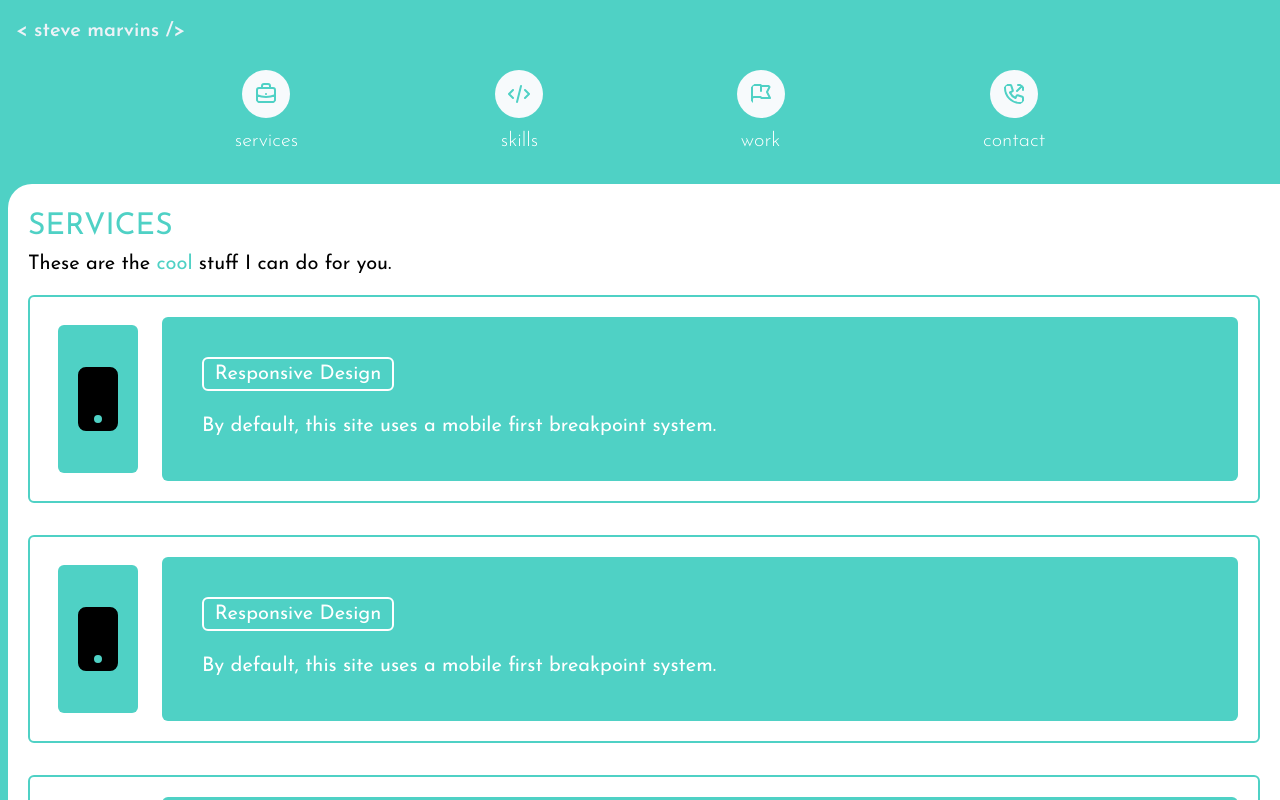
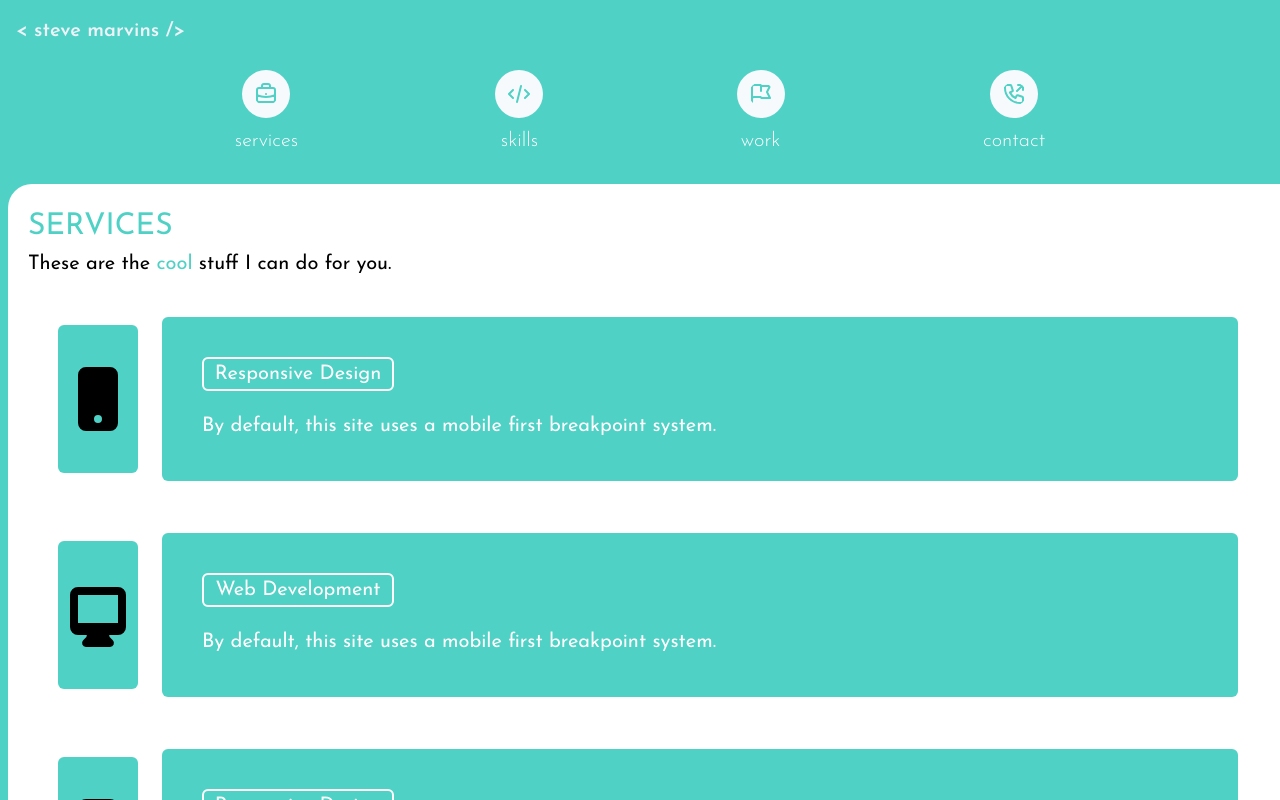
Before and after one commit to smarvins/Personal-Website, a React (Create React App) app: page /services in a window 1280 px wide. Built offline with nearby package versions, Linux system fonts and the light colour scheme.

Commit message:
card tests

```diff
--- a/src/components/Services.js
+++ b/src/components/Services.js
@@ -16,8 +16,8 @@ function Services() {
         <p className="text-3xl text-red-400 sm:text-green-400 md:text-blue-400 lg:text-pink-400 xl:text-teal-400">SERVICES</p>
         <p className="text-xl">These are the <span className="text-red-400 sm:text-green-400 md:text-blue-400 lg:text-pink-400 xl:text-teal-400">cool</span> stuff I can do for you.</p>
         {/* Card section */}
-        <div className="overflow-y-auto h-screen mt-4">
-          <div className="md:flex border-2 border-red-400 sm:border-green-400 md:border-blue-400 lg:border-pink-400 xl:border-teal-400 rounded-md rounded-md p-5 mb-8">
+        <div className="overflow-y-auto h-full mt-4">
+          <div className="md:flex border-2 border-red-400 sm:border-green-400 md:border-white lg:border-white xl:border-white rounded-md rounded-md p-5 mb-2">
             <svg className="md:flex-initial sm:inline-block sm:w-20 w-12 m-2 bg-red-400 sm:bg-green-400 md:bg-blue-400 lg:bg-pink-400 xl:bg-teal-400 rounded-md mr-6" xmlns="http://www.w3.org/2000/svg" viewBox="0 0 20 20" fill="currentColor">
               <path fill-rule="evenodd" d="M7 2a2 2 0 00-2 2v12a2 2 0 002 2h6a2 2 0 002-2V4a2 2 0 00-2-2H7zm3 14a1 1 0 100-2 1 1 0 000 2z" clip-rule="evenodd" />
             </svg>
@@ -27,27 +27,17 @@ function Services() {
             </div>
           </div>
 
-          <div className="md:flex border-2 border-red-400 sm:border-green-400 md:border-blue-400 lg:border-pink-400 xl:border-teal-400 rounded-md rounded-md p-5 mb-8">
+          <div className="md:flex border-2 border-red-400 sm:border-green-400 md:border-white lg:border-white xl:border-white rounded-md rounded-md p-5 mb-2">
             <svg className="md:flex-initial sm:inline-block sm:w-20 w-12 m-2 bg-red-400 sm:bg-green-400 md:bg-blue-400 lg:bg-pink-400 xl:bg-teal-400 rounded-md mr-6" xmlns="http://www.w3.org/2000/svg" viewBox="0 0 20 20" fill="currentColor">
-              <path fill-rule="evenodd" d="M7 2a2 2 0 00-2 2v12a2 2 0 002 2h6a2 2 0 002-2V4a2 2 0 00-2-2H7zm3 14a1 1 0 100-2 1 1 0 000 2z" clip-rule="evenodd" />
+              <path fill-rule="evenodd" d="M3 5a2 2 0 012-2h10a2 2 0 012 2v8a2 2 0 01-2 2h-2.22l.123.489.804.804A1 1 0 0113 18H7a1 1 0 01-.707-1.707l.804-.804L7.22 15H5a2 2 0 01-2-2V5zm5.771 7H5V5h10v7H8.771z" clip-rule="evenodd" />
             </svg>
             <div class="md:flex-auto sm:inline-block md:bg-blue-400 lg:bg-pink-400 xl:bg-teal-400 md:p-10 rounded-md">
-              <p class="md:mb-5 w-48 md:text-center text-red-400 sm:text-green-400 md:text-white md:border-2 md:border-white rounded-md text-xl">Responsive Design</p>
+              <p class="md:mb-5 w-48 md:text-center text-red-400 sm:text-green-400 md:text-white md:border-2 md:border-white rounded-md text-xl">Web Development</p>
               <p className=" text-xl md:text-white">By default, this site uses a mobile first breakpoint system.</p>
             </div>
           </div>
 
-          <div className="md:flex border-2 border-red-400 sm:border-green-400 md:border-blue-400 lg:border-pink-400 xl:border-teal-400 rounded-md rounded-md p-5 mb-8">
-            <svg className="md:flex-initial sm:inline-block sm:w-20 w-12 m-2 bg-red-400 sm:bg-green-400 md:bg-blue-400 lg:bg-pink-400 xl:bg-teal-400 rounded-md mr-6" xmlns="http://www.w3.org/2000/svg" viewBox="0 0 20 20" fill="currentColor">
-              <path fill-rule="evenodd" d="M7 2a2 2 0 00-2 2v12a2 2 0 002 2h6a2 2 0 002-2V4a2 2 0 00-2-2H7zm3 14a1 1 0 100-2 1 1 0 000 2z" clip-rule="evenodd" />
-            </svg>
-            <div class="md:flex-auto sm:inline-block md:bg-blue-400 lg:bg-pink-400 xl:bg-teal-400 md:p-10 rounded-md">
-              <p class="md:mb-5 w-48 md:text-center text-red-400 sm:text-green-400 md:text-white md:border-2 md:border-white rounded-md text-xl">Responsive Design</p>
-              <p className=" text-xl md:text-white">By default, this site uses a mobile first breakpoint system.</p>
-            </div>
-          </div>
-
-          <div className="md:flex border-2 border-red-400 sm:border-green-400 md:border-blue-400 lg:border-pink-400 xl:border-teal-400 rounded-md rounded-md p-5 mb-12">
+          <div className="md:flex border-2 border-red-400 sm:border-green-400 md:border-white lg:border-white xl:border-white rounded-md rounded-md p-5 mb-2">
             <svg className="md:flex-initial sm:inline-block sm:w-20 w-12 m-2 bg-red-400 sm:bg-green-400 md:bg-blue-400 lg:bg-pink-400 xl:bg-teal-400 rounded-md mr-6" xmlns="http://www.w3.org/2000/svg" viewBox="0 0 20 20" fill="currentColor">
               <path fill-rule="evenodd" d="M7 2a2 2 0 00-2 2v12a2 2 0 002 2h6a2 2 0 002-2V4a2 2 0 00-2-2H7zm3 14a1 1 0 100-2 1 1 0 000 2z" clip-rule="evenodd" />
             </svg>
```
